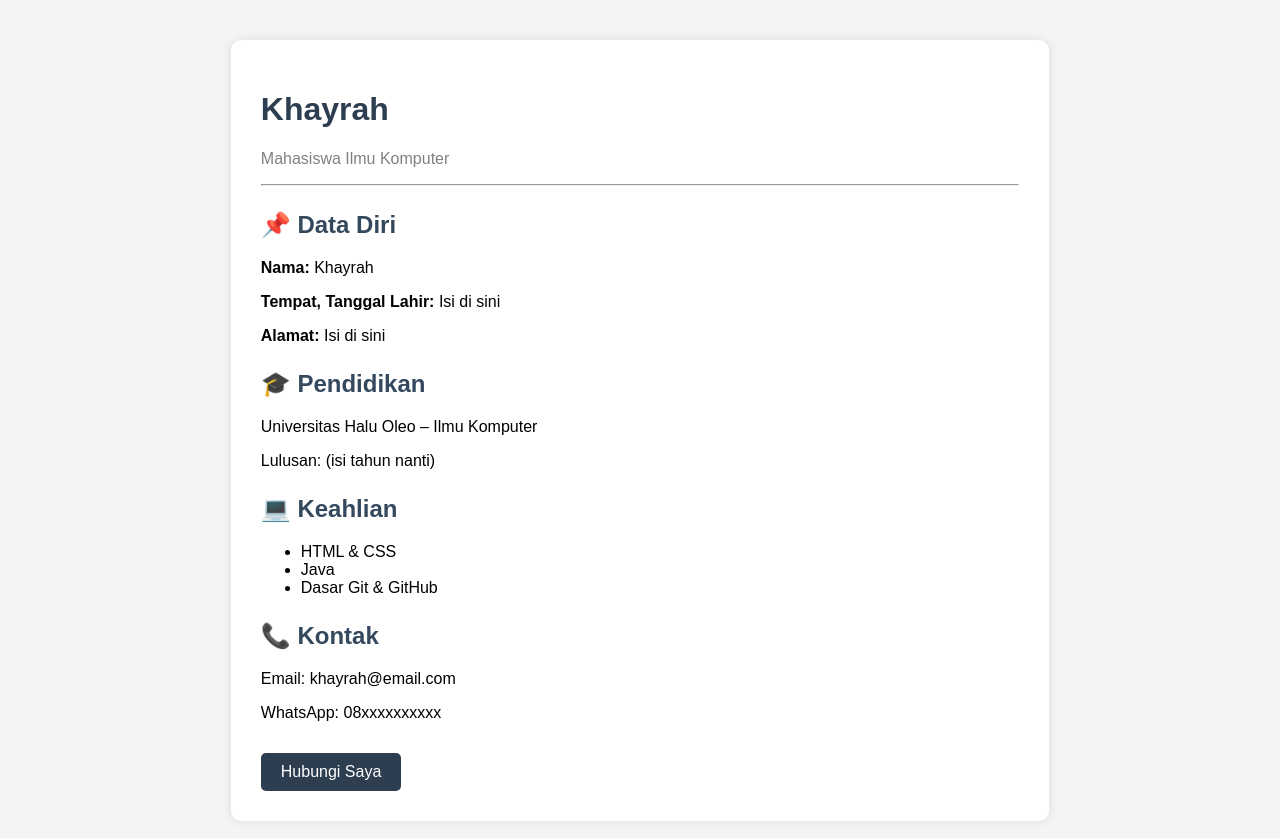
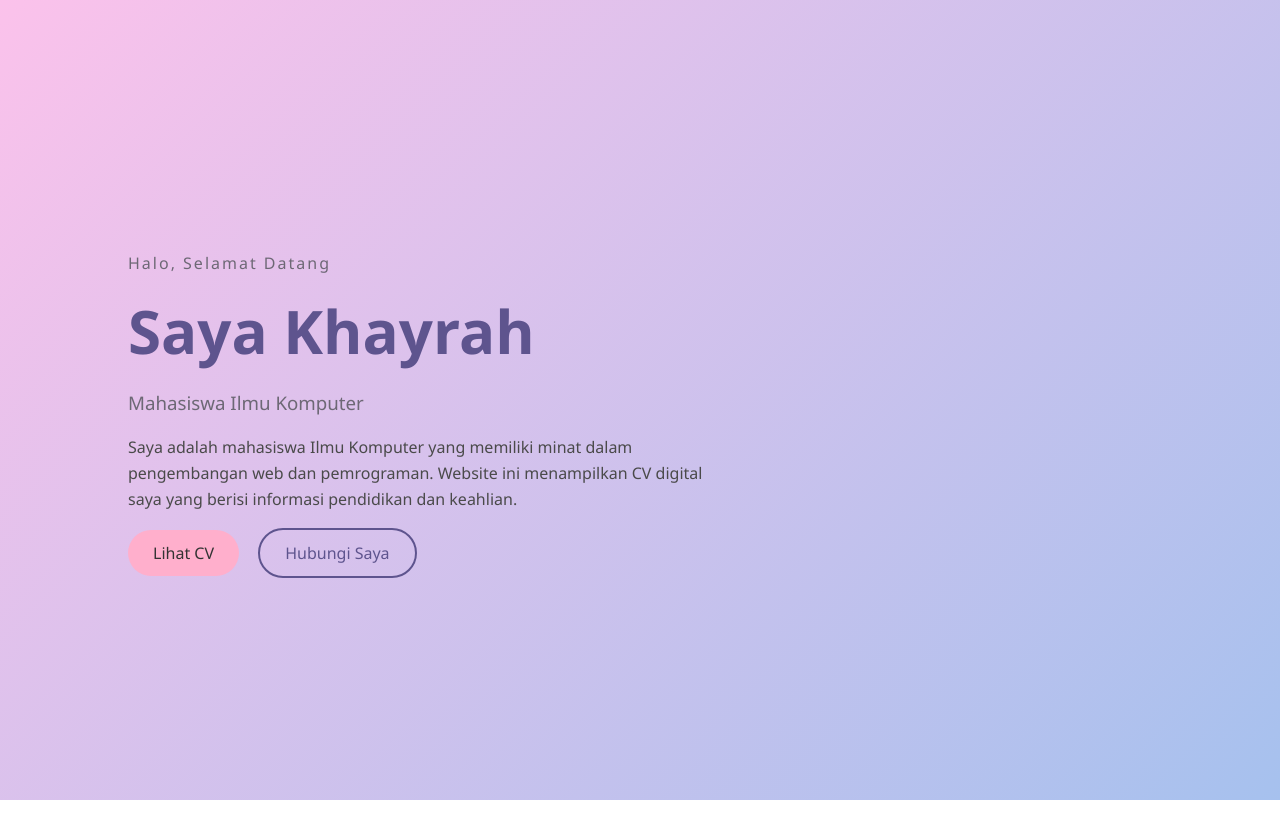
Before and after one commit to khayrah-12/khayrah-12.github.io, a plain HTML site: page index.html in a window 1280 px wide. After the commit the page ends 800 px from the top, so only its background shows below. Drawn offline with Linux system fonts and the light colour scheme.

Commit message:
Update hero pastel design

```diff
--- a/index.html
+++ b/index.html
@@ -6,34 +6,24 @@
 </head>
 <body>
 
-<div class="container">
-    <h1>Khayrah</h1>
-    <p class="title">Mahasiswa Ilmu Komputer</p>
+<section class="hero">
+    <div class="content">
+        <p class="welcome">Halo, Selamat Datang</p>
+        <h1>Saya Khayrah</h1>
+        <h3>Mahasiswa Ilmu Komputer</h3>
 
-    <hr>
+        <p class="desc">
+            Saya adalah mahasiswa Ilmu Komputer yang memiliki minat dalam
+            pengembangan web dan pemrograman. Website ini menampilkan CV
+            digital saya yang berisi informasi pendidikan dan keahlian.
+        </p>
 
-    <h2>📌 Data Diri</h2>
-    <p><b>Nama:</b> Khayrah</p>
-    <p><b>Tempat, Tanggal Lahir:</b> Isi di sini</p>
-    <p><b>Alamat:</b> Isi di sini</p>
-
-    <h2>🎓 Pendidikan</h2>
-    <p>Universitas Halu Oleo – Ilmu Komputer</p>
-    <p>Lulusan: (isi tahun nanti)</p>
-
-    <h2>💻 Keahlian</h2>
-    <ul>
-        <li>HTML & CSS</li>
-        <li>Java</li>
-        <li>Dasar Git & GitHub</li>
-    </ul>
-
-    <h2>📞 Kontak</h2>
-    <p>Email: khayrah@email.com</p>
-    <p>WhatsApp: 08xxxxxxxxxx</p>
-
-    <a href="mailto:khayrah@email.com" class="button">Hubungi Saya</a>
-</div>
+        <div class="buttons">
+            <a href="#" class="btn primary">Lihat CV</a>
+            <a href="mailto:emailkamu@email.com" class="btn secondary">Hubungi Saya</a>
+        </div>
+    </div>
+</section>
 
 </body>
 </html>
--- a/style.css
+++ b/style.css
@@ -1,40 +1,81 @@
 body {
-    font-family: Arial, sans-serif;
-    background-color: #f4f4f4;
+    margin: 0;
+    font-family: 'Segoe UI', sans-serif;
 }
 
-.container {
-    width: 60%;
-    margin: 40px auto;
-    background: white;
-    padding: 30px;
-    border-radius: 10px;
-    box-shadow: 0 0 10px rgba(0,0,0,0.1);
+.hero {
+    height: 100vh;
+    display: flex;
+    align-items: center;
+    padding-left: 10%;
+    background: linear-gradient(135deg, #fbc2eb, #a6c1ee);
+}
+
+.content {
+    max-width: 600px;
+}
+
+.welcome {
+    letter-spacing: 2px;
+    color: #6d6875;
 }
 
 h1 {
-    color: #2c3e50;
+    font-size: 60px;
+    margin: 10px 0;
+    color: #5e548e;
 }
 
-.title {
-    color: gray;
+h3 {
+    font-weight: 400;
+    color: #6d6875;
 }
 
-h2 {
-    margin-top: 25px;
-    color: #34495e;
+.desc {
+    margin-top: 20px;
+    line-height: 1.6;
+    color: #4a4a4a;
 }
 
-.button {
-    display: inline-block;
-    margin-top: 15px;
-    padding: 10px 20px;
-    background-color: #2c3e50;
-    color: white;
-    text-decoration: none;
-    border-radius: 5px;
+.buttons {
+    margin-top: 30px;
 }
 
-.button:hover {
-    background-color: #1a252f;
+.btn {
+    text-decoration: none;
+    padding: 12px 25px;
+    border-radius: 25px;
+    margin-right: 15px;
+    font-weight: 500;
+    transition: 0.3s;
 }
+
+.primary {
+    background-color: #ffafcc;
+    color: #333;
+}
+
+.primary:hover {
+    background-color: #ffc8dd;
+}
+
+.secondary {
+    border: 2px solid #5e548e;
+    color: #5e548e;
+}
+
+.secondary:hover {
+    background-color: #e0bbff;
+}
+
+/* Responsive */
+@media (max-width: 768px) {
+    .hero {
+        padding: 30px;
+        text-align: center;
+    }
+
+    h1 {
+        font-size: 40px;
+    }
+}
```
